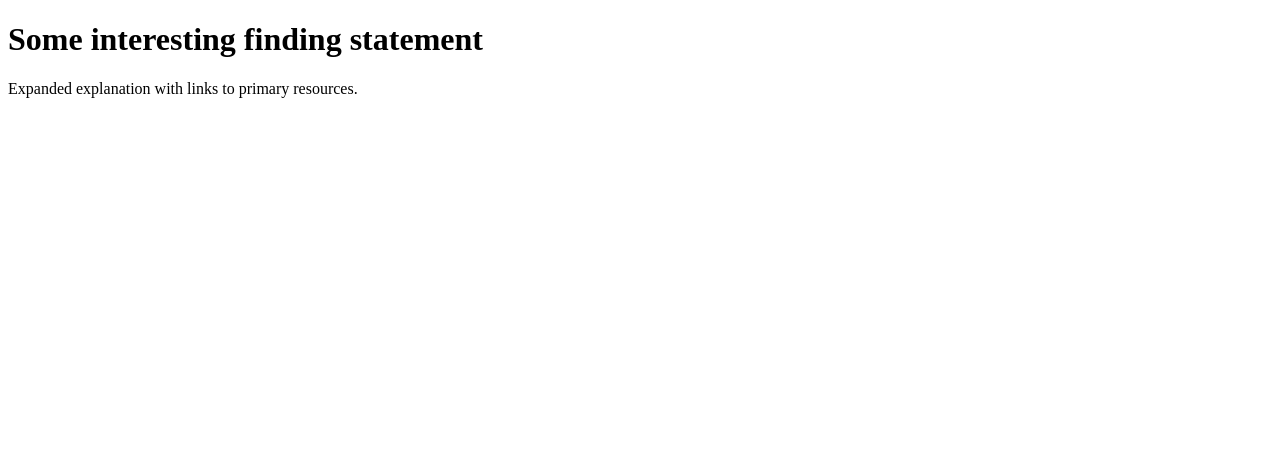
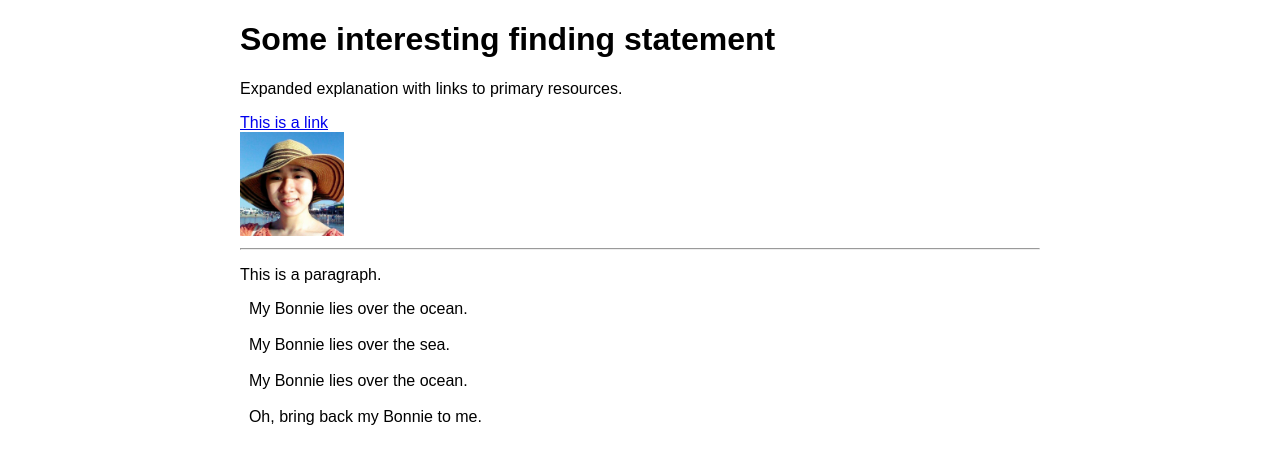
Before and after one commit to j23414/basic_website, a plain HTML site: page docs/index.html in a window 1280 px wide. Drawn offline with Linux system fonts and the light colour scheme.

Commit message:
add: outline format

```diff
--- /dev/null
+++ b/docs/css/styles.css
@@ -0,0 +1,10 @@
+* {
+  font-family: Arial;
+}
+
+.content {
+
+  max-width: 800px;
+  margin: auto;
+
+}
--- a/docs/index.html
+++ b/docs/index.html
@@ -1,12 +1,37 @@
 <!DOCTYPE html>
-<html>
+<html lang="en-US">
 <head>
 <title>Basic Website</title>
+
+<link rel="stylesheet" href="css/styles.css"/>
+
 </head>
 <body>
 
+<div class="content">
 <h1>Some interesting finding statement</h1>
 <p>Expanded explanation with links to primary resources.</p>
 
+<a href="https://www.w3schools.com" target="_blank">This is a link</a>
+
+<br />
+
+<img src="imgs/profile.jpg" alt="Some Picture" width="104" />
+
+<hr />
+
+<p title="I'm a tooltip">This is a paragraph.</p>
+
+<pre>
+  My Bonnie lies over the ocean.
+
+  My Bonnie lies over the sea.
+
+  My Bonnie lies over the ocean.
+
+  Oh, bring back my Bonnie to me.
+</pre>
+
+</div>
 </body>
 </html>
```
Also changed, not shown: docs/imgs/profile.jpg (added).
